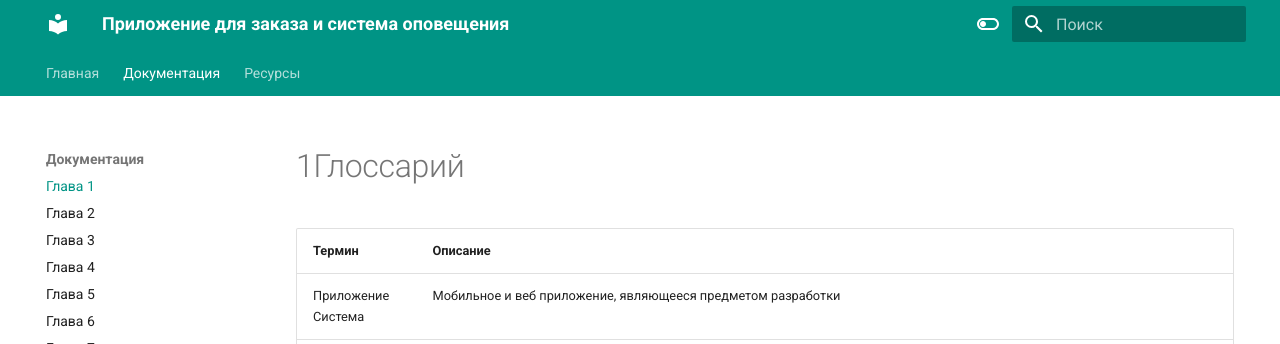
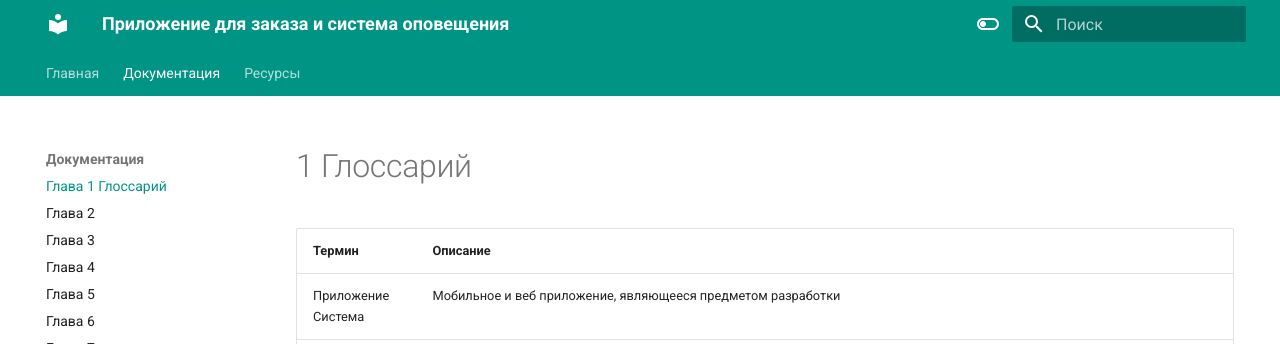
Before and after one commit to YuVUp/SA_Final_Work, an MkDocs documentation site: the page built from docs/1_glossary.md, in a window 1280 px wide and 1097 px high. Shown: the top 344 px of the window. Built offline with MkDocs 1.6.1 and Material for MkDocs 9.7.7, drawn with Linux system fonts in a browser that asks for light colours.

Commit message:
test references

```diff
--- a/docs/1_glossary.md
+++ b/docs/1_glossary.md
@@ -1,4 +1,4 @@
-# 1Глоссарий
+# 1 Глоссарий
 
 | Термин                  | Описание                                                                                                                                                                                                                                                                                         |
 |-------------------------|--------------------------------------------------------------------------------------------------------------------------------------------------------------------------------------------------------------------------------------------------------------------------------------------------|
--- a/mkdocs.yml
+++ b/mkdocs.yml
@@ -3,7 +3,7 @@ site_name: Приложение для заказа и система опове
 nav:
   - Главная: index.md
   - Документация:
-    - Глава 1: 1_glossary.md
+    - Глава 1 Глоссарий: 1_glossary.md
     - Глава 2: 2_general_info.md
     - Глава 3: 3_goals.md
     - Глава 4: 4_object_param.md
```
